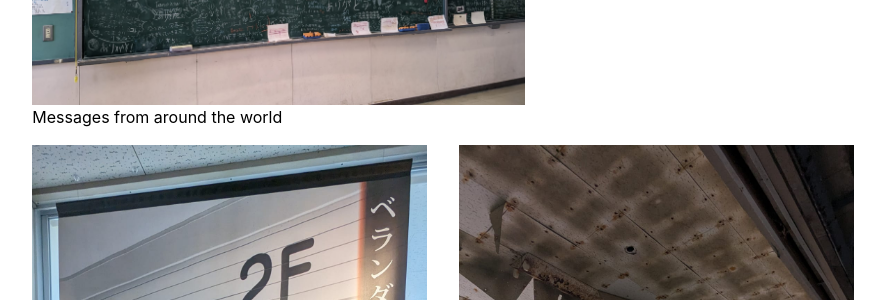
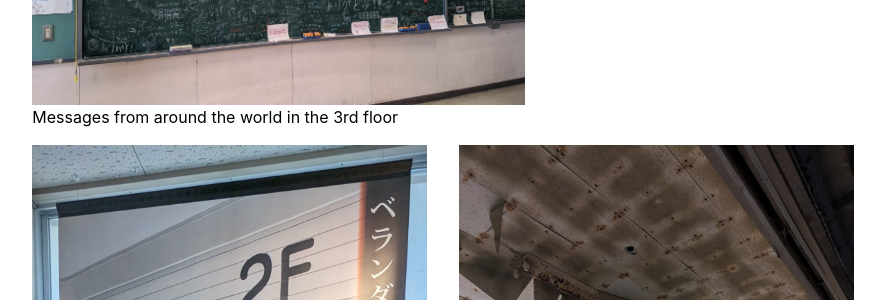
Before and after one commit to diandarisma/diandarisma.github.io, a Jekyll site: the page built from _posts/2023-06-17-DMW.md, in a window 1280 px wide. Shown: the part 999-1299 px from the top of the page, without its empty margins (197-1082 px from the left). Built offline with Jekyll 4.4.1, drawn with Linux system fonts in a browser that asks for light colours.

Commit message:
Update 2023-06-17-DMW.md

```diff
--- a/_posts/2023-06-17-DMW.md
+++ b/_posts/2023-06-17-DMW.md
@@ -17,7 +17,7 @@ devastated by the 2011 Great East Japan Earthquake.
 
 <figure>
   <img src="/assets/img/dmw/dmw2.jpeg" alt="participant" width="60%">
-  <figcaption>Messages from around the world</figcaption>
+  <figcaption>Messages from around the world in the 3rd floor</figcaption>
 </figure>
 
 <style>
```
